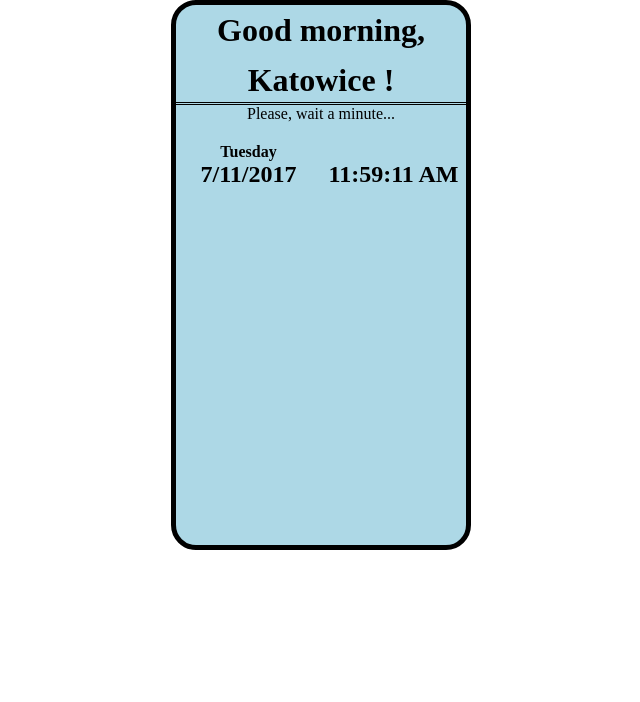
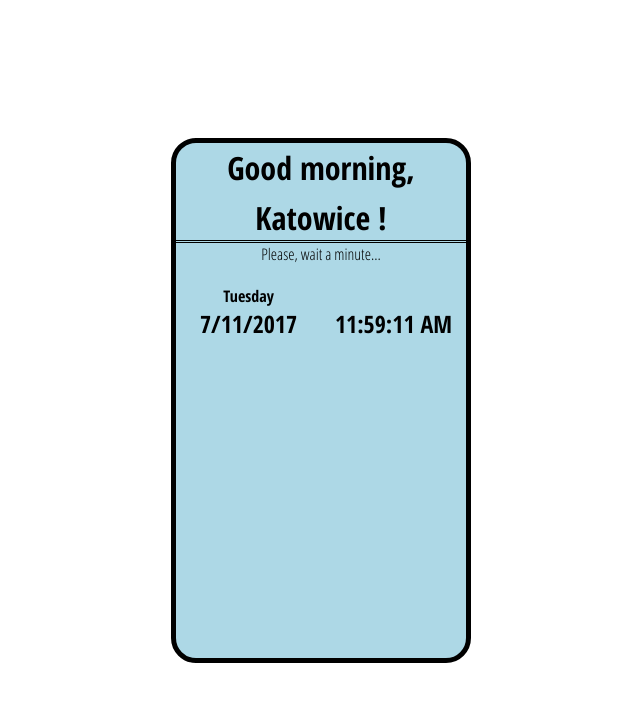
Before and after one commit to wojcikkatarzyna/weather, a React app: page / in a window 1280 px wide. Shown: the top 702 px of the page, without its empty margins (319-959 px from the left). Built offline with nearby package versions, Linux system fonts and the light colour scheme; no server answers.

Commit message:
delete rain, change font nad heigth

```diff
--- a/css/style.css
+++ b/css/style.css
@@ -2,14 +2,20 @@
     box-sizing: border-box;
     padding: 0;
     margin: 0;
+    font-family: 'Open Sans Condensed', sans-serif;
 }
 .main{
     width: 300px;
-    height: 550px;
+    height: 525px;
     border: 5px solid black;
     border-radius: 25px;
     margin: auto;
     text-align: center;
+    position: absolute;
+    top: 0;
+    bottom: 0;
+    left: 0;
+    right: 0;
 }
 
 header{
@@ -54,6 +60,6 @@ h3{
 footer div{
     padding-top: 20px;
     width: 50%;
-    height: 100px;
+    height: 75px;
     display: inline-block;
 }
--- a/index.html
+++ b/index.html
@@ -2,6 +2,8 @@
 <html lang="en">
 <head>
     <meta charset="UTF-8">
+    <link href="https://fonts.googleapis.com/css?family=Josefin+Sans:400,700&amp;subset=latin-ext" rel="stylesheet">
+    <link href="https://fonts.googleapis.com/css?family=Open+Sans+Condensed:300,700" rel="stylesheet">
     <link rel="stylesheet" href="css/style.css">
     <title>Weather</title>
 </head>
--- a/js/components/Weather.jsx
+++ b/js/components/Weather.jsx
@@ -42,7 +42,6 @@ class Weather extends React.Component {
                   humidity : ans.list[0].main.humidity,
                   pressure : Math.floor(ans.list[0].main.pressure),
                   temp : Math.floor(ans.list[0].main.temp - 273.15),
-                  rain : ans.list[0].rain['3h'] ? (ans.list[0].rain['3h']).toFixed(2)+"mm" : "no rain",
                   description: ans.list[0].weather[0].description,
                   icon: "http://openweathermap.org/img/w/" + ans.list[0].weather[0].icon + ".png",
                   windDeg: ans.list[0].wind.deg,
@@ -66,7 +65,6 @@ class Weather extends React.Component {
                     <h3> Cloudiness: {this.state.clouds} % </h3>
                     <h3> Humidity: {this.state.humidity} % </h3>
                     <h3> Pressure: {this.state.pressure} hPa</h3>
-                    <h3> Precipitation: {this.state.rain} </h3>
                     <h3> Description: {this.state.description}</h3>
                     <h3> Wind: {this.state.windSpeed} m/s, {this.checkDirection(90)} </h3>
                 </div>
```
Also changed, not shown: js/out.js.
